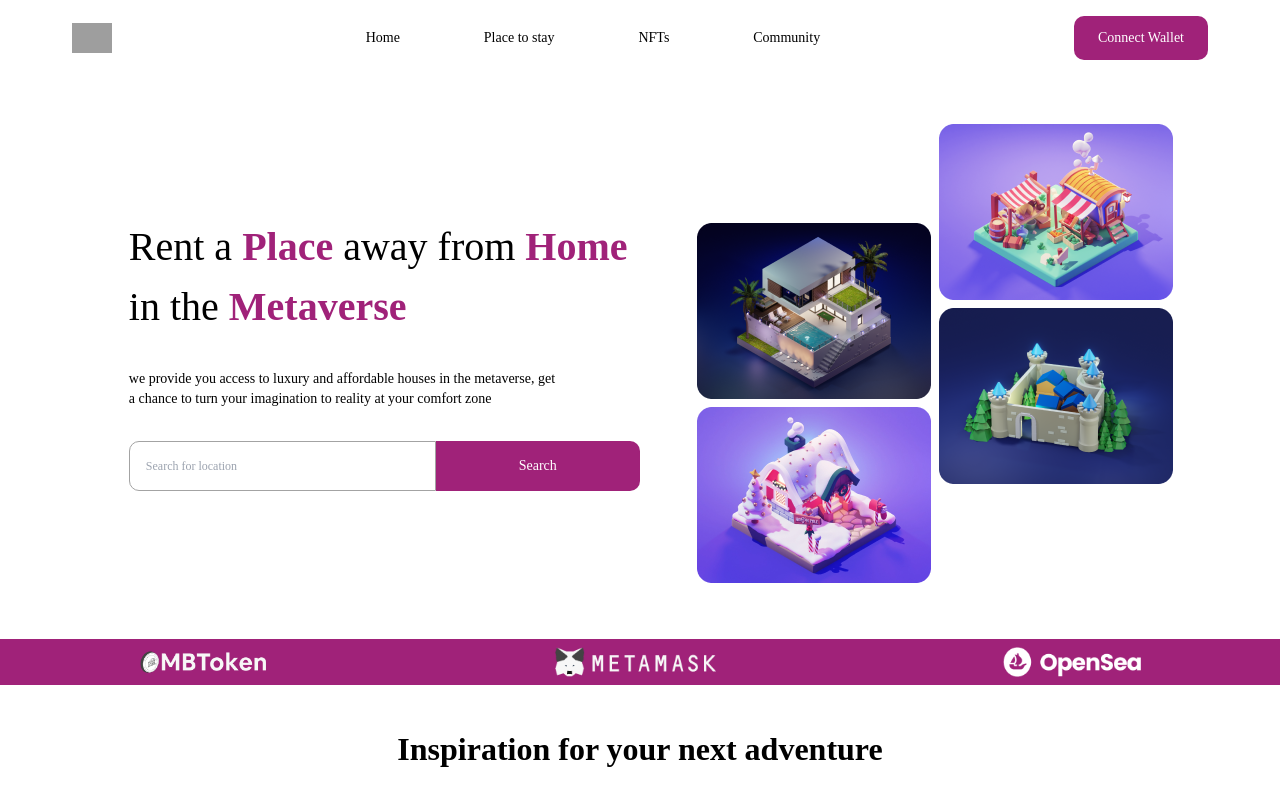
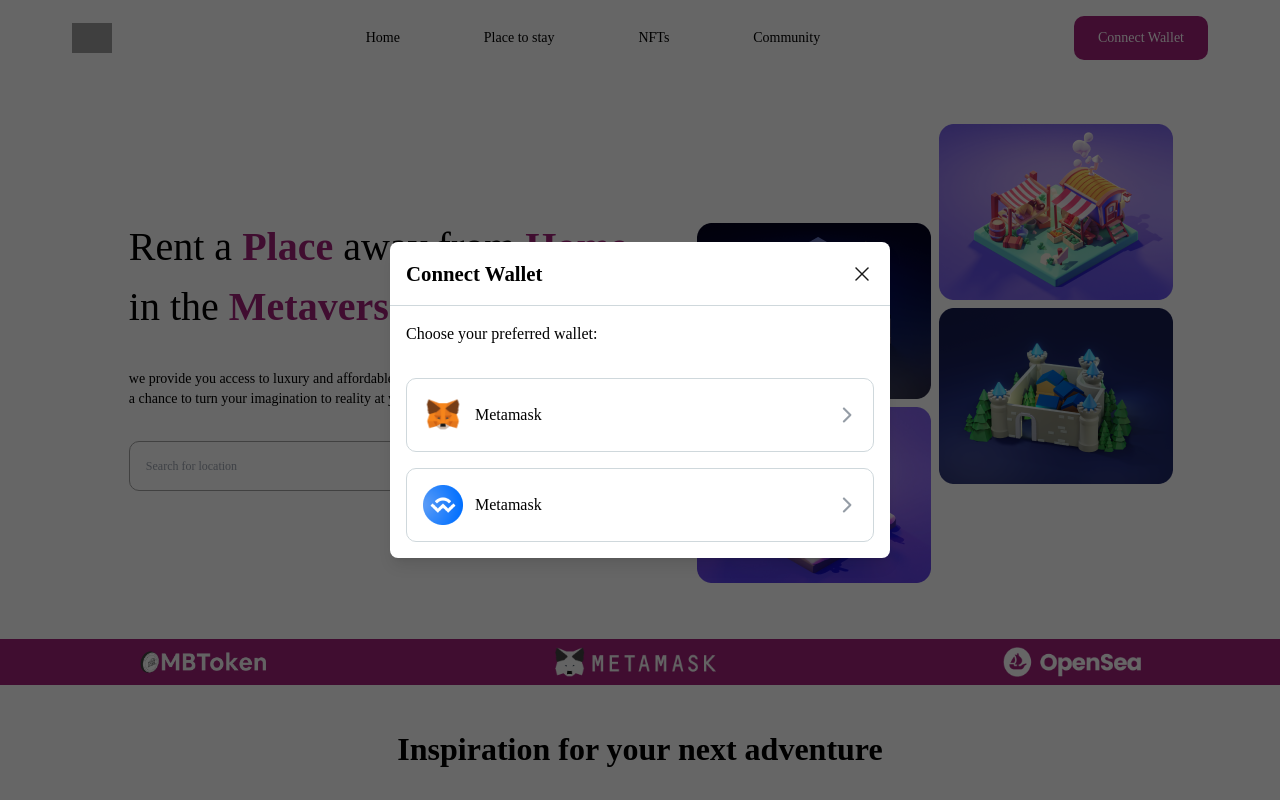
Before and after one commit to Pappyjay23/metabnb, a React (Create React App) app: page / in a window 1280 px wide. Both pictures are taken after a click on the button "Connect Wallet". Shown: the top 800 px of the page. Built offline with nearby package versions, Linux system fonts and the light colour scheme; grey boxes are pictures that could not be loaded; a web font is replaced by a local one.

Commit message:
Added modal component

```diff
--- a/src/App.jsx
+++ b/src/App.jsx
@@ -1,7 +1,8 @@
 import { BrowserRouter as Router, Route, Routes } from "react-router-dom";
 import Footer from "./components/Footer";
+import Modal from "./components/Modal";
 import Navbar from "./components/Navbar";
-import Home from './pages/Home'
+import Home from "./pages/Home";
 import PlaceToStay from "./pages/PlaceToStay";
 
 const App = () => {
@@ -9,6 +10,7 @@
 		<>
 			<Router>
 				<Navbar />
+				<Modal />
 				<Routes>
 					<Route path='/' element={<Home />} />
 					<Route path='/placeToStay' element={<PlaceToStay />} />
--- /dev/null
+++ b/src/components/Modal.jsx
@@ -0,0 +1,56 @@
+import React from "react";
+import { ModalContextUse } from "../context/ModalContext";
+import CloseIcon from "../assets/images/closeIcon.png";
+import ArrowRightIcon from "../assets/images/rightArrowIcon.png";
+import MetaMaskLogo from "../assets/images/metaMaskIcon.png";
+import WalletConnectLogo from "../assets/images/walletConnectIcon.png";
+
+const Modal = () => {
+	const { showModal, setShowModal } = ModalContextUse();
+	return (
+		<>
+			{showModal ? (
+				<>
+					<div className='flex justify-center items-center overflow-x-hidden overflow-y-auto fixed inset-0 z-50 outline-none focus:outline-none'>
+						<div
+							className='fixed inset-0 w-full h-full bg-black opacity-60'
+							onClick={() => setShowModal(false)}></div>
+						<div className='relative my-6 mx-auto w-full'>
+							<div className='w-[90%] lg:w-[40%] max-w-[500px] mx-auto border-0 rounded-lg shadow-lg relative flex flex-col bg-white outline-none focus:outline-none'>
+								<div className='border-b border-[#CFD8DC]'>
+									<div className='p-4 flex justify-between items-center'>
+										<p className='font-bold text-[1.3rem]'>Connect Wallet</p>
+										<span onClick={() => setShowModal(false)} className="cursor-pointer">
+											<img src={CloseIcon} alt='CloseIcon' />
+										</span>
+									</div>
+								</div>
+								<div className='p-4'>
+									<p>Choose your preferred wallet:</p>
+								</div>
+								<div className='p-4'>
+									<div onClick={() => setShowModal(false)} className="flex items-center justify-between border border-[#CFD8DC] p-4 rounded-[10px] cursor-pointer mb-4">
+										<div className="flex items-center">
+											<img src={MetaMaskLogo} alt='MetaMaskLogo' className="h-[40px]" />
+											<p className="ml-3">Metamask</p>
+										</div>
+										<img src={ArrowRightIcon} alt='ArrowRightIcon' />
+									</div>
+									<div onClick={() => setShowModal(false)} className="flex items-center justify-between border border-[#CFD8DC] p-4 rounded-[10px] cursor-pointer ">
+										<div className="flex items-center">
+											<img src={WalletConnectLogo} alt='WalletConnectLogo' className="h-[40px]" />
+											<p className="ml-3">Metamask</p>
+										</div>
+										<img src={ArrowRightIcon} alt='ArrowRightIcon' />
+									</div>
+								</div>
+							</div>
+						</div>
+					</div>
+				</>
+			) : null}
+		</>
+	);
+};
+
+export default Modal;
--- a/src/components/Navbar.jsx
+++ b/src/components/Navbar.jsx
@@ -4,20 +4,32 @@
 import Logo from "../assets/images/Logo.png";
 import { BiMenu } from "react-icons/bi";
 import { FaTimes } from "react-icons/fa";
+import { ModalContextUse } from "../context/ModalContext";
 
 const Navbar = () => {
 	const [nav, setNav] = useState(false);
+	const { setShowModal } = ModalContextUse();
 
 	const handleNav = () => {
 		setNav(!nav);
 	};
+
+	const checkModal = () =>{
+		setNav(!nav);
+		setShowModal(true)
+
+	}
 
 	return (
 		<div className='relative'>
 			<div className='px-4 lg:px-8 py-4 flex justify-between items-center max-w-[1200px] mx-auto'>
 				<div className='flex items-center'>
 					<Link to='/'>
-						<img src={Logo} alt='Logo' className='h-[15px] md:h-[20px] lg:h-[30px]' />
+						<img
+							src={Logo}
+							alt='Logo'
+							className='h-[15px] md:h-[20px] lg:h-[30px]'
+						/>
 					</Link>
 				</div>
 				<span className='text-[1.3rem] md:hidden' onClick={handleNav}>
@@ -30,7 +42,9 @@
 						</Link>
 					))}
 				</div>
-				<button className='px-6 py-3 rounded-[10px] bg-[#A02279] text-white font-normal text-xs lg:text-sm hidden md:flex'>
+				<button
+					onClick={() => setShowModal(true)}
+					className='px-6 py-3 rounded-[10px] bg-[#A02279] text-white font-normal text-xs lg:text-sm hidden md:flex'>
 					Connect Wallet
 				</button>
 			</div>
@@ -53,7 +67,11 @@
 							{item.name}
 						</Link>
 					))}
-          <button onClick={handleNav} className="mt-4 py-4 px-8 text-[1.1rem] font-light bg-white text-[#a02279] rounded-[10px]">Connect Wallet</button>
+					<button
+						onClick={checkModal}
+						className='mt-4 py-4 px-8 text-[1.1rem] font-light bg-white text-[#a02279] rounded-[10px]'>
+						Connect Wallet
+					</button>
 				</div>
 			</div>
 		</div>
--- /dev/null
+++ b/src/context/ModalContext.js
@@ -0,0 +1,15 @@
+import { useContext, createContext, useState } from "react";
+
+const ModalContext = createContext();
+
+export const ModalContextProvider = ({ children }) => {
+	const [showModal, setShowModal] = useState(false);
+	const values = { showModal, setShowModal };
+	return (
+		<ModalContext.Provider value={values}>{children}</ModalContext.Provider>
+	);
+};
+
+export const ModalContextUse = () => {
+	return useContext(ModalContext);
+};
--- a/src/index.js
+++ b/src/index.js
@@ -1,7 +1,8 @@
-import React, {StrictMode} from "react";
-import {createRoot} from 'react-dom/client';
+import React, { StrictMode } from "react";
+import { createRoot } from "react-dom/client";
 import "./index.css";
 import App from "./App";
+import { ModalContextProvider } from "./context/ModalContext";
 
 // 👇️ make sure to use the correct root element ID
 // from your public/index.html file
@@ -10,6 +11,8 @@
 
 root.render(
 	<StrictMode>
-		<App />
+		<ModalContextProvider>
+			<App />
+		</ModalContextProvider>
 	</StrictMode>
 );
--- a/src/pages/Home.jsx
+++ b/src/pages/Home.jsx
@@ -1,14 +1,14 @@
 import React from "react";
 import HeroSection from "../sections/HeroSection";
 import Inspirations from "../sections/Inspirations";
-import CTA from '../sections/CTA'
+import CTA from "../sections/CTA";
 
 const Home = () => {
 	return (
 		<>
 			<HeroSection />
-      <Inspirations />
-      <CTA />
+			<Inspirations />
+			<CTA />
 		</>
 	);
 };
```
